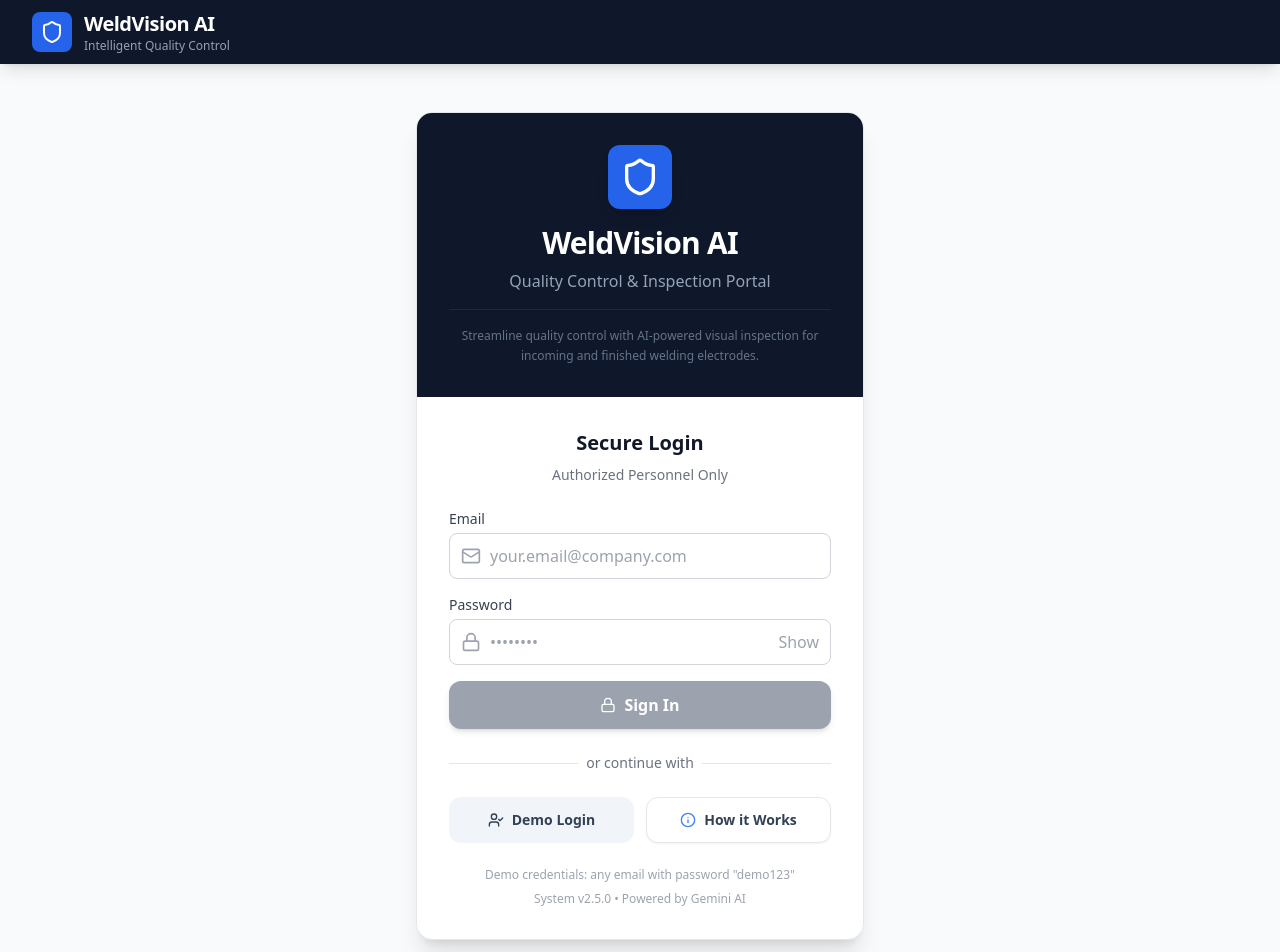
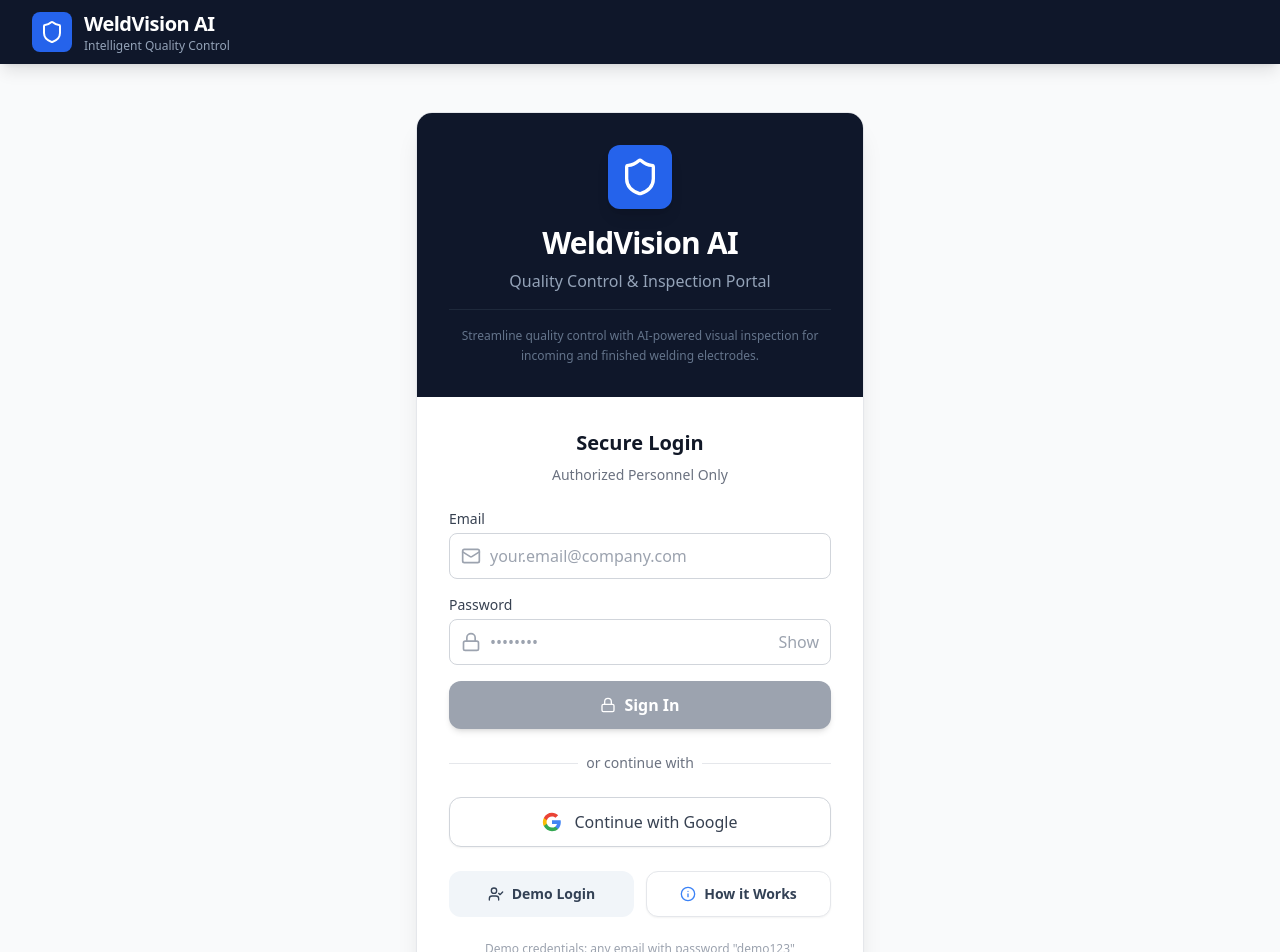
Before and after one commit to companycertification-source/TexVisionAI, a React (Vite) app: page / in a window 1280 px wide. Shown: the top 952 px of the page. Built offline with nearby package versions, Linux system fonts and the light colour scheme; no server answers; the database is empty.

Commit message:
Add Google OAuth login button

```diff
--- a/components/LoginView.tsx
+++ b/components/LoginView.tsx
@@ -7,7 +7,7 @@
 }
 
 export const LoginView: React.FC<LoginViewProps> = ({ onLoginSuccess }) => {
-  const { login, demoLogin, isLoading, error, clearError } = useAuth();
+  const { login, loginWithGoogle, demoLogin, isLoading, error, clearError } = useAuth();
 
   const [showInfo, setShowInfo] = useState(false);
   const [email, setEmail] = useState('');
@@ -107,8 +107,8 @@
                 type="submit"
                 disabled={isLoading || !email || !password}
                 className={`w-full flex items-center justify-center gap-2 py-3 px-4 rounded-xl font-bold transition-all shadow-md text-white ${isLoading || !email || !password
-                    ? 'bg-gray-400 cursor-not-allowed'
-                    : 'bg-blue-600 hover:bg-blue-700 hover:shadow-lg transform hover:-translate-y-0.5'
+                  ? 'bg-gray-400 cursor-not-allowed'
+                  : 'bg-blue-600 hover:bg-blue-700 hover:shadow-lg transform hover:-translate-y-0.5'
                   }`}
               >
                 {isLoading ? (
@@ -132,6 +132,23 @@
               <div className="relative flex justify-center text-sm">
                 <span className="px-2 bg-white text-gray-500">or continue with</span>
               </div>
+            </div>
+
+            <div className="grid grid-cols-1 gap-3">
+              {/* Google Login Button */}
+              <button
+                onClick={loginWithGoogle}
+                disabled={isLoading}
+                className="flex items-center justify-center gap-3 bg-white hover:bg-gray-50 text-gray-700 border border-gray-300 font-medium py-3 px-4 rounded-xl transition-all shadow-sm disabled:opacity-50"
+              >
+                <svg className="w-5 h-5" viewBox="0 0 24 24">
+                  <path fill="#4285F4" d="M22.56 12.25c0-.78-.07-1.53-.2-2.25H12v4.26h5.92c-.26 1.37-1.04 2.53-2.21 3.31v2.77h3.57c2.08-1.92 3.28-4.74 3.28-8.09z" />
+                  <path fill="#34A853" d="M12 23c2.97 0 5.46-.98 7.28-2.66l-3.57-2.77c-.98.66-2.23 1.06-3.71 1.06-2.86 0-5.29-1.93-6.16-4.53H2.18v2.84C3.99 20.53 7.7 23 12 23z" />
+                  <path fill="#FBBC05" d="M5.84 14.09c-.22-.66-.35-1.36-.35-2.09s.13-1.43.35-2.09V7.07H2.18C1.43 8.55 1 10.22 1 12s.43 3.45 1.18 4.93l2.85-2.22.81-.62z" />
+                  <path fill="#EA4335" d="M12 5.38c1.62 0 3.06.56 4.21 1.64l3.15-3.15C17.45 2.09 14.97 1 12 1 7.7 1 3.99 3.47 2.18 7.07l3.66 2.84c.87-2.6 3.3-4.53 6.16-4.53z" />
+                </svg>
+                Continue with Google
+              </button>
             </div>
 
             <div className="grid grid-cols-2 gap-3">
--- a/contexts/AuthContext.tsx
+++ b/contexts/AuthContext.tsx
@@ -29,6 +29,7 @@
 // Auth context type
 interface AuthContextType extends AuthState {
     login: (email: string, password: string) => Promise<boolean>;
+    loginWithGoogle: () => Promise<void>;
     logout: () => Promise<void>;
     demoLogin: () => void;
     clearError: () => void;
@@ -270,6 +271,45 @@
         auditLog.loginSuccess(user);
     };
 
+    // Google OAuth login
+    const loginWithGoogle = async (): Promise<void> => {
+        if (!isSupabaseConfigured() || !supabase) {
+            setState(prev => ({
+                ...prev,
+                error: 'Supabase is not configured. Please add VITE_SUPABASE_URL and VITE_SUPABASE_ANON_KEY.',
+            }));
+            return;
+        }
+
+        try {
+            setState(prev => ({ ...prev, isLoading: true, error: null }));
+
+            const { error } = await supabase.auth.signInWithOAuth({
+                provider: 'google',
+                options: {
+                    redirectTo: window.location.origin,
+                },
+            });
+
+            if (error) {
+                setState(prev => ({
+                    ...prev,
+                    isLoading: false,
+                    error: error.message,
+                }));
+            }
+            // Note: On success, the page will redirect to Google
+            // After returning, the useEffect will pick up the session
+        } catch (error) {
+            const message = error instanceof Error ? error.message : 'Google login failed';
+            setState(prev => ({
+                ...prev,
+                isLoading: false,
+                error: message,
+            }));
+        }
+    };
+
     // Logout
     const logout = async () => {
         const currentUser = state.user;
@@ -317,6 +357,7 @@
             value={{
                 ...state,
                 login,
+                loginWithGoogle,
                 logout,
                 demoLogin,
                 clearError,
```
